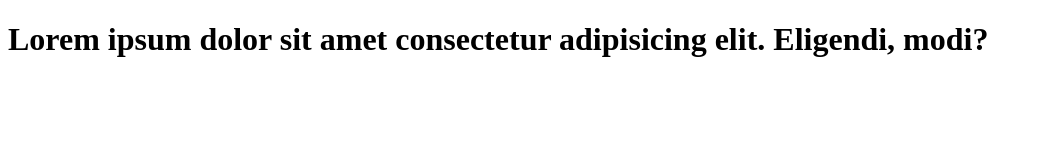
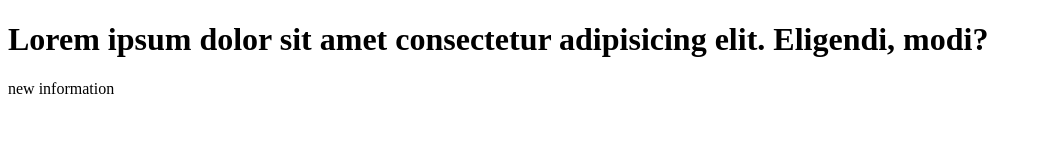
Before and after one commit to 29digvijay/learning_git, a plain HTML site: page index.html in a window 1280 px wide. Shown: the whole page, without its empty margins (0-1042 px from the left). Drawn offline with Linux system fonts and the light colour scheme.

Commit message:
update index.html

```diff
--- a/index.html
+++ b/index.html
@@ -7,5 +7,6 @@
 </head>
 <body>
     <h1>Lorem ipsum dolor sit amet consectetur adipisicing elit. Eligendi, modi?</h1>
+    <p>new information</p>
 </body>
 </html>
```
